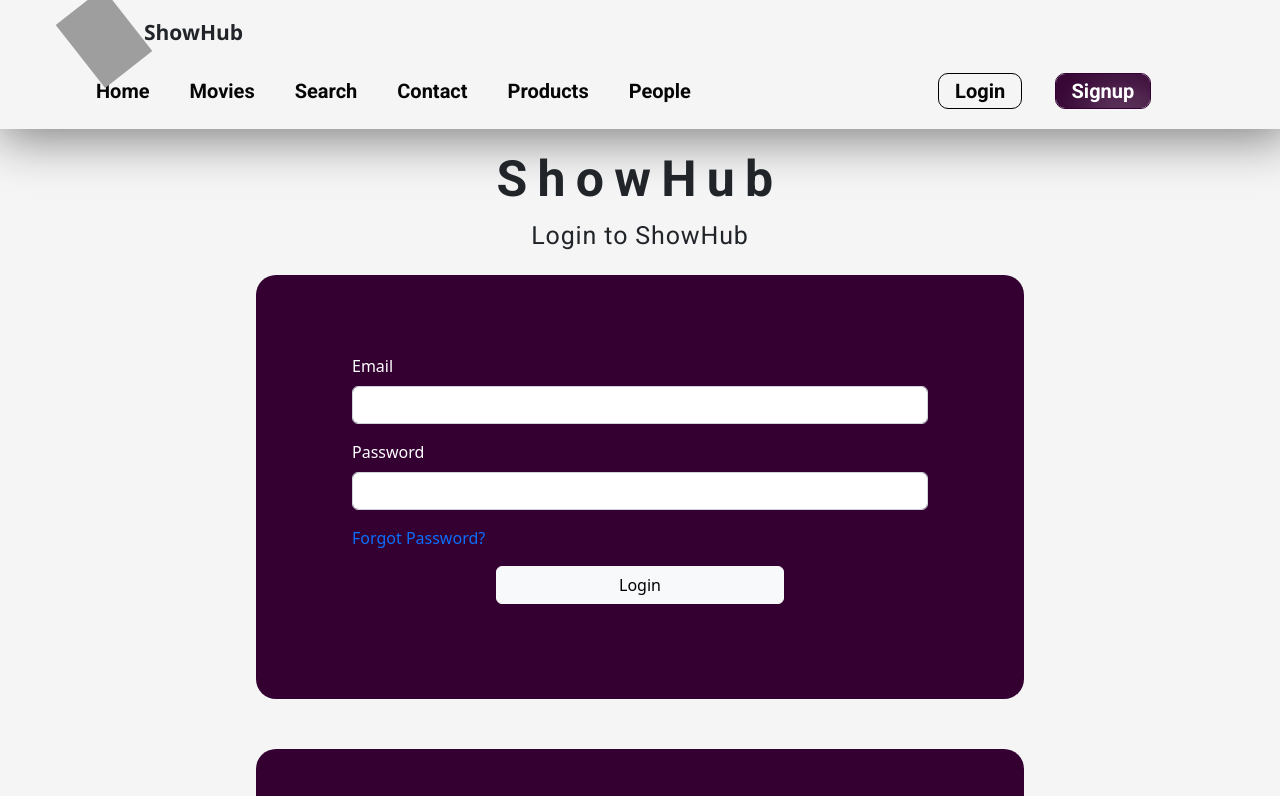
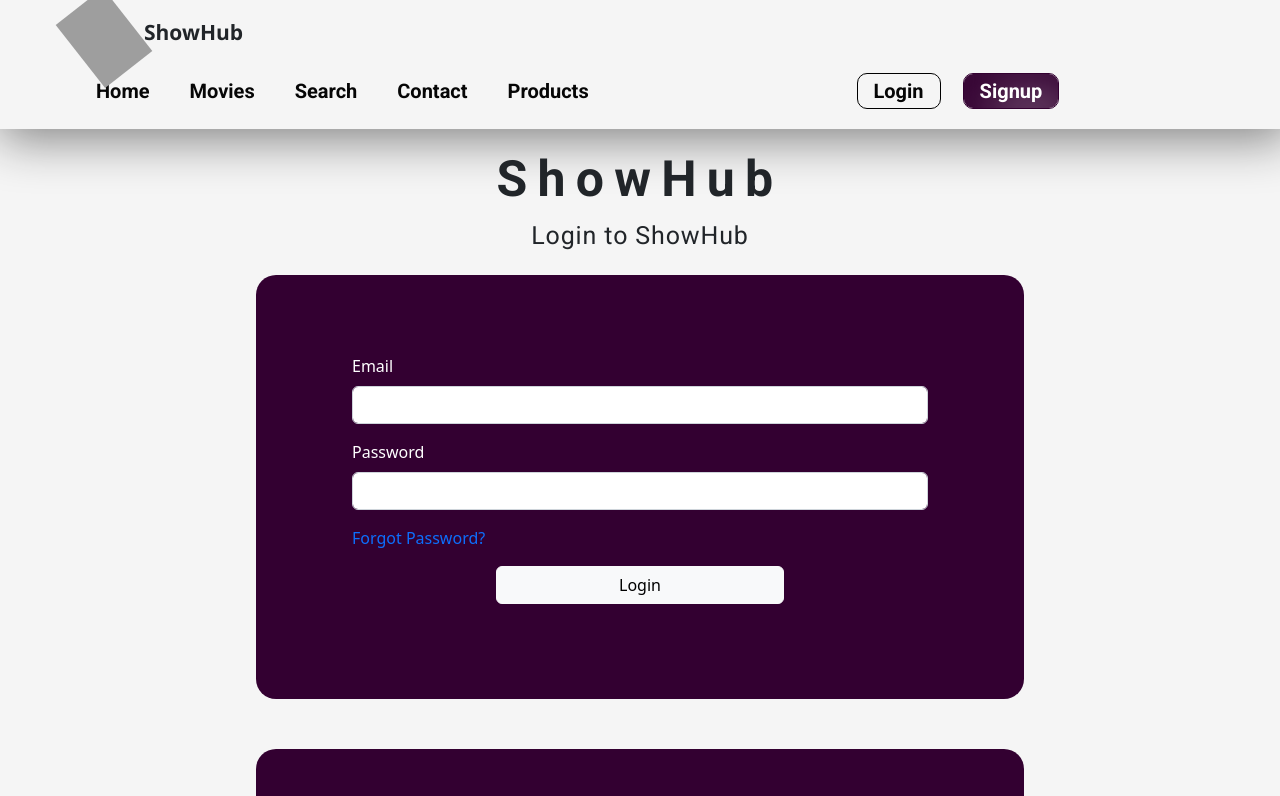
Before and after one commit to Onojason-Miracle/showhub, a React (Create React App) app: page /login in a window 1280 px wide. Shown: the top 796 px of the page. Built offline with nearby package versions, Linux system fonts and the light colour scheme; grey boxes are pictures that could not be loaded.

Commit message:
update on navbar

```diff
--- a/src/components/Homenav.jsx
+++ b/src/components/Homenav.jsx
@@ -63,9 +63,9 @@ function Navbar() {
               <li>
                 <Link to="/service">Products</Link>
               </li>
-              <li>
+              {/* <li>
                 <Link to="/series">People</Link>
-              </li>
+              </li> */}
             </ul>
           </div>
 
--- a/src/components/Navbar.jsx
+++ b/src/components/Navbar.jsx
@@ -60,9 +60,9 @@ function Navbar() {
               <li>
                 <Link to="/footer">Contact</Link>
               </li>
-              <li>
+              {/* <li>
                 <Link to="/service">Products</Link>
-              </li>
+              </li> */}
             </ul>
           </div>
 
--- a/src/components/Search.jsx
+++ b/src/components/Search.jsx
@@ -17,6 +17,9 @@ function Search() {
 
   const handleSubmit = (event) => {
     event.preventDefault();
+
+    // 1. maintain state
+    // 2. the search param should be included in the url
 
     fetch(
       `https://api.themoviedb.org/3/search/movie?api_key=0c8d9eb082bdb49bc2a86e9312bf02df&language=en-US&query=${searchQuery}&page=1&include_adult=false`
```
